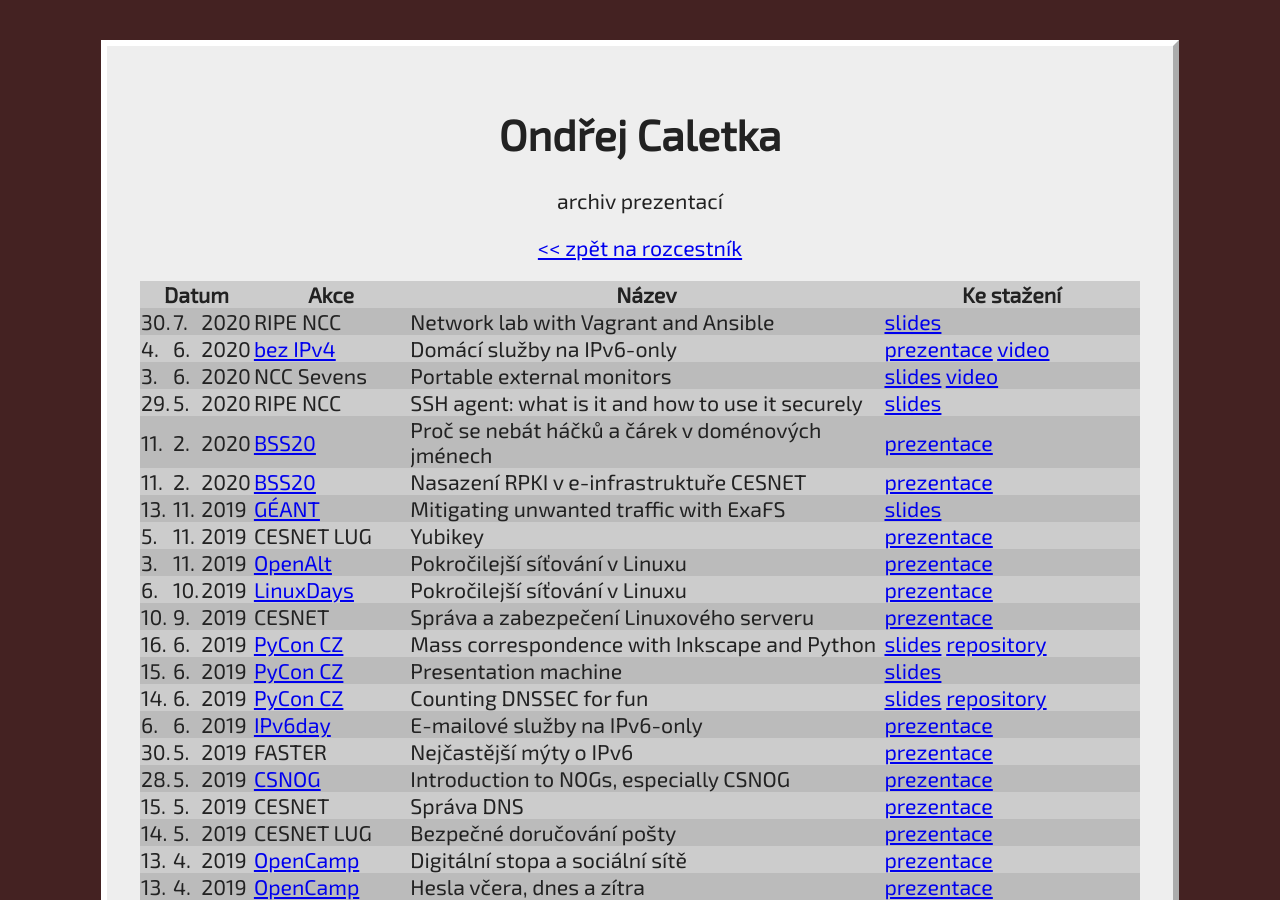
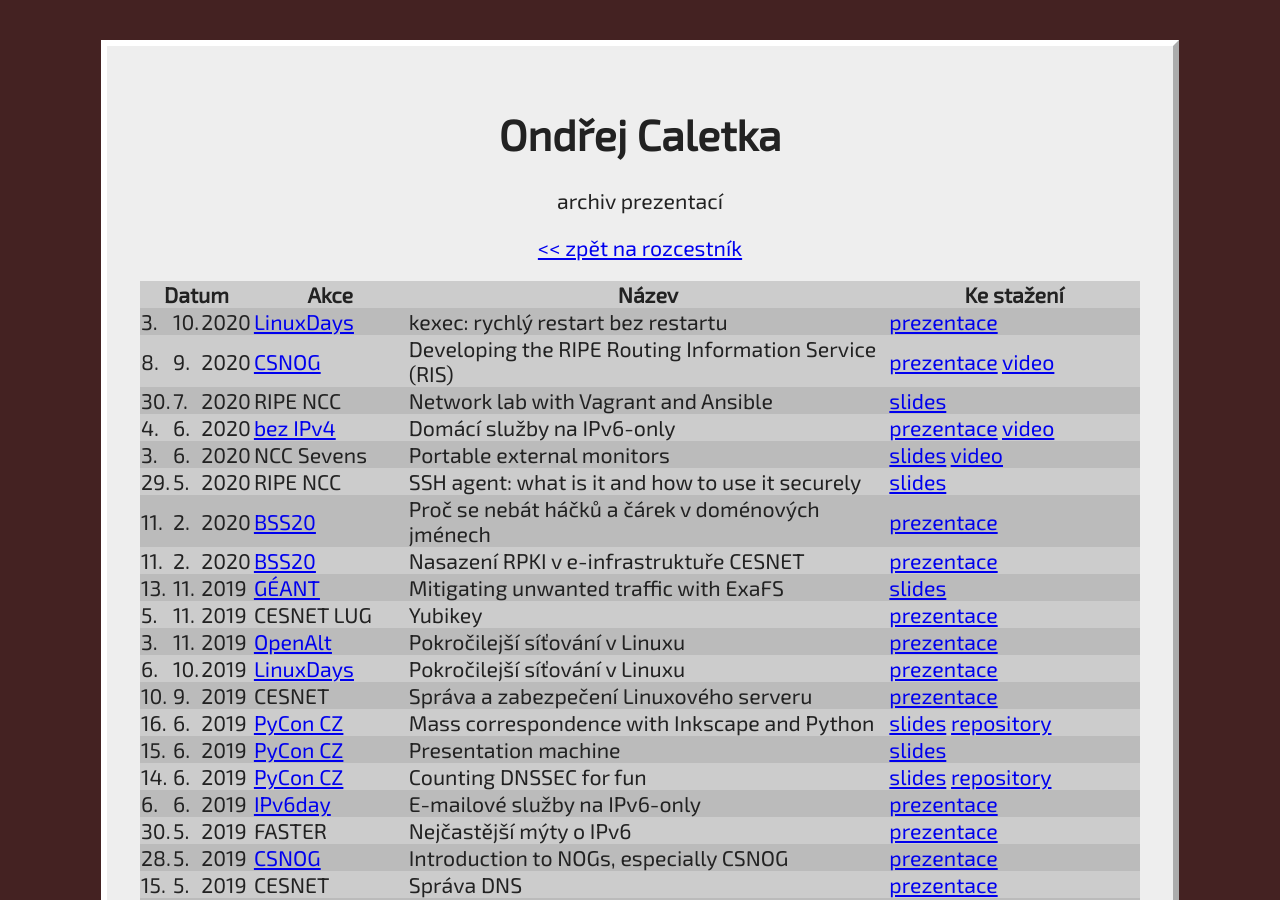
Before and after one commit to oskar456/caletka-cz, a Jekyll site: the page built from slidy.html, in a window 1280 px wide and 900 px high. Built offline with Jekyll 4.4.1, drawn with Linux system fonts in a browser that asks for light colours.

Commit message:
Add slidy CSNOG, LinuxDays

```diff
--- a/_data/slidy.yaml
+++ b/_data/slidy.yaml
@@ -1,3 +1,23 @@
+- date: 2020-10-03
+  event: LinuxDays
+  eventlink: https://www.linuxdays.cz/2020/
+  title: "kexec: rychlý restart bez restartu"
+  lang: cs
+  links:
+     - link: prezentace
+       href: /dl/slidy/20201003-LinuxDays-kexec.pdf
+
+- date: 2020-09-08
+  event: CSNOG
+  eventlink: https://indico.csnog.eu/event/7/page/45-programme
+  title: "Developing the RIPE Routing Information Service (RIS)"
+  lang: cs
+  links:
+     - link: prezentace
+       href: /dl/slidy/20200908-CSNOG-Developing_the_RIS.pdf
+     - link: video
+       href: https://youtu.be/Vu2qrA9kNR4
+
 - date: 2020-07-30
   event: RIPE NCC
   title: "Network lab with Vagrant and Ansible"
```
Also changed, not shown: Gemfile.lock.
